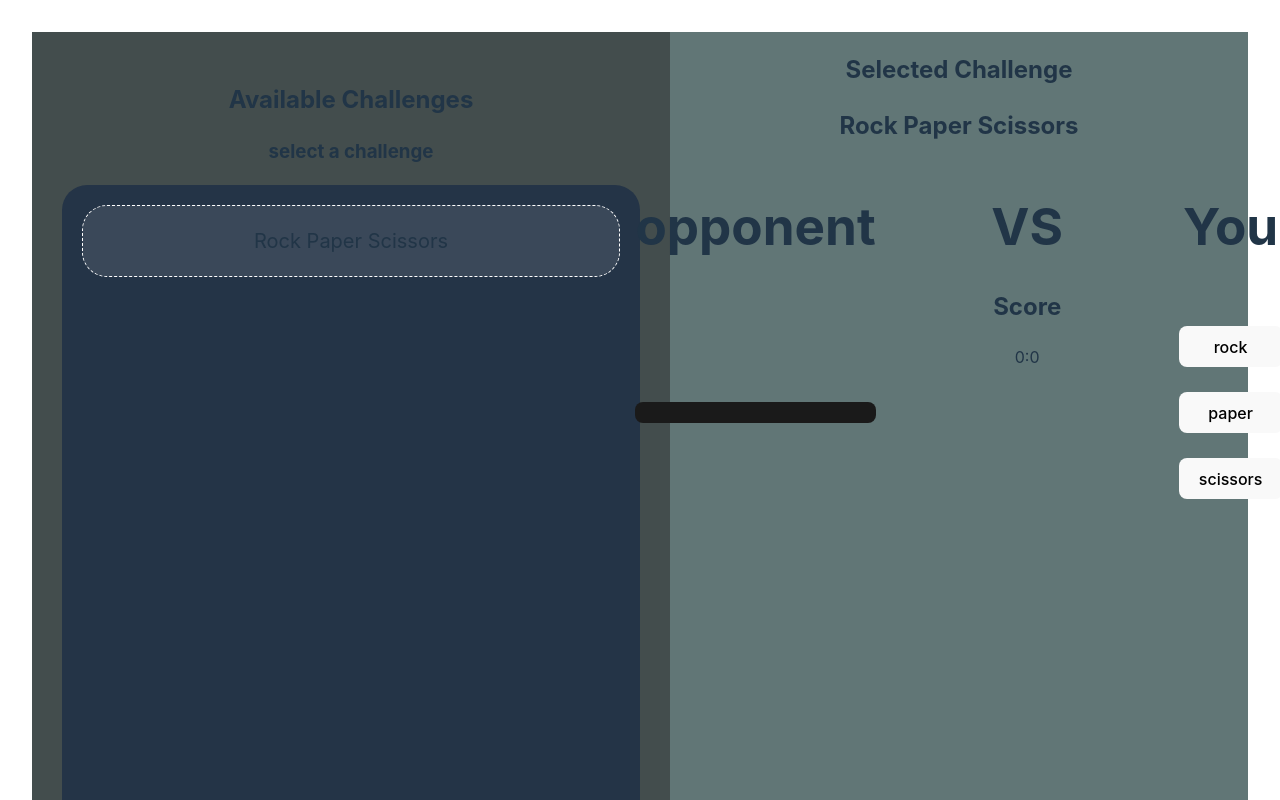
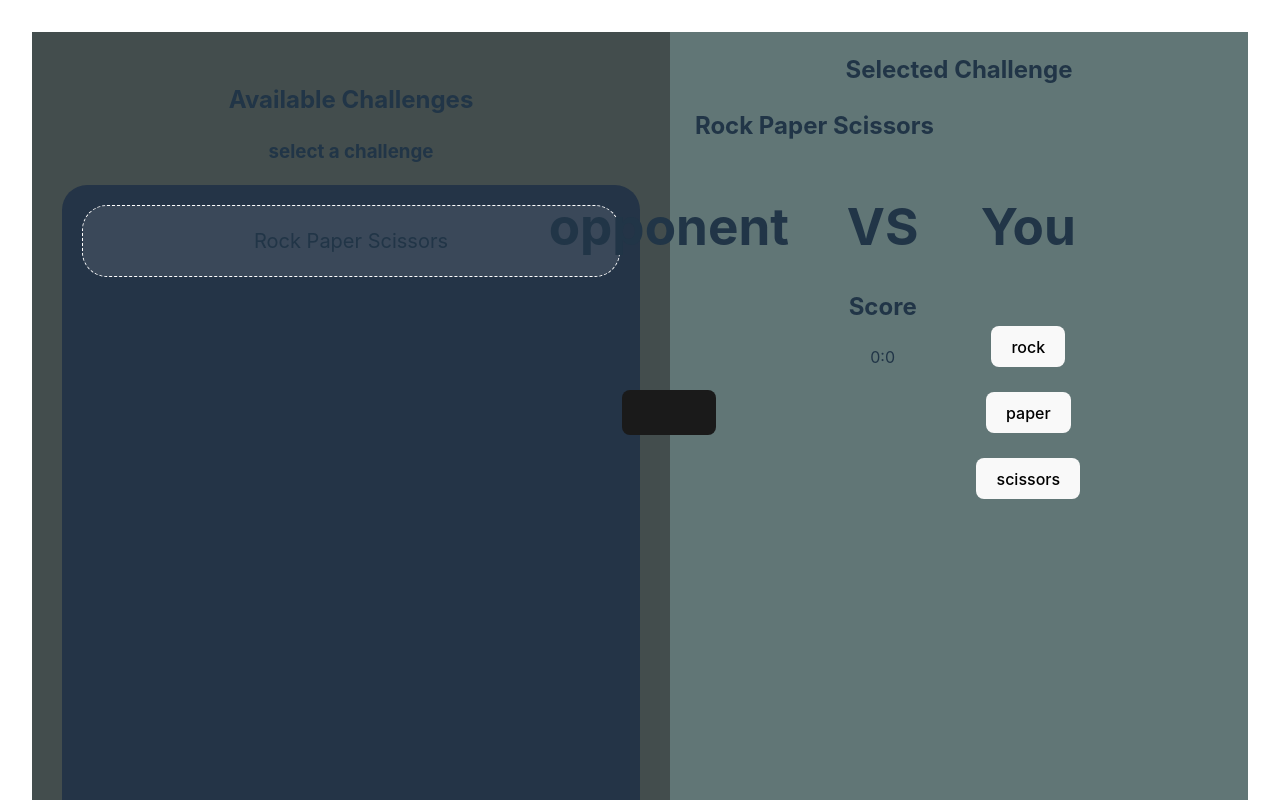
Before and after one commit to luishenrique-gj/vite-react-osf-training, a React (Vite) app: page / in a window 1280 px wide. Shown: the top 800 px of the page. Built offline with nearby package versions, Linux system fonts and the light colour scheme.

Commit message:
feat:updated styles

```diff
--- a/src/components/challenges/rockPaperScissors/RockPaperScissors.scss
+++ b/src/components/challenges/rockPaperScissors/RockPaperScissors.scss
@@ -1,4 +1,11 @@
 .RockPaperScissors {
+    width: 50%;
+    height: 100vh;
+    background-color: #617676;
+
+    >h2{
+        align-items: center;
+    }
 
     & &__game-board {
         display: flex;
@@ -14,10 +21,21 @@
         justify-content: center;
         flex-wrap: wrap;
         flex-direction: column;
+        align-items: center;
         gap: 10%;
     }
 
+    & &__opponent-wrapper {
+        display: flex;
+        flex-wrap: wrap;
+        justify-content: center;
+        flex-direction: row;
+        align-content: center;
+    }
+
     & &__opponent{
+        width:54px;
+        height: 24px;
         border-radius: 8px;
         border: 1px solid transparent;
         padding: 0.6em 1.2em;
@@ -38,4 +56,17 @@
             border-color: #646cff;
         }
     }
+
+    & &__player {
+        width: 94px;
+        height: 45px;
+        border-radius: 8px;
+        border: 1px solid transparent;
+        padding: 0.6em 1.2em;
+        font-size: 1em;
+        font-weight: 500;
+        font-family: inherit;
+        background-color: #1a1a1a;
+        transition: border-color 0.25s;
+    }
 }
--- a/src/components/sideMenu/SideMenu.scss
+++ b/src/components/sideMenu/SideMenu.scss
@@ -1,6 +1,5 @@
 .SideMenu{
     width: 50%;
-    height: 100vh;
     background-color: #434D4D;
     padding: 30px;
 
```
